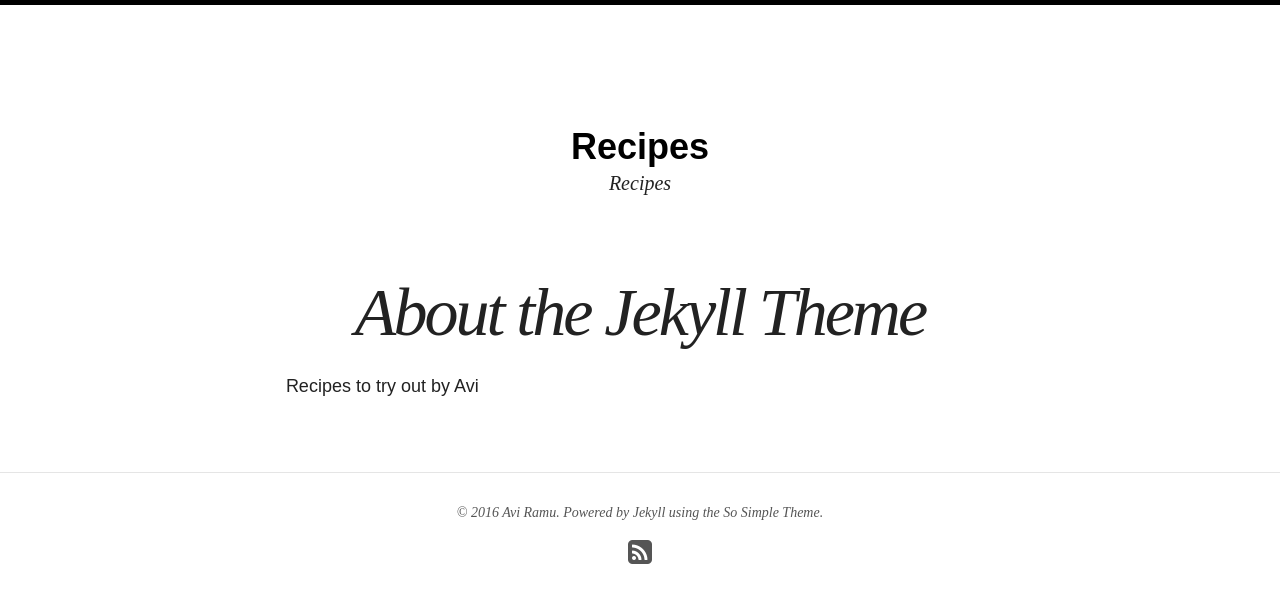
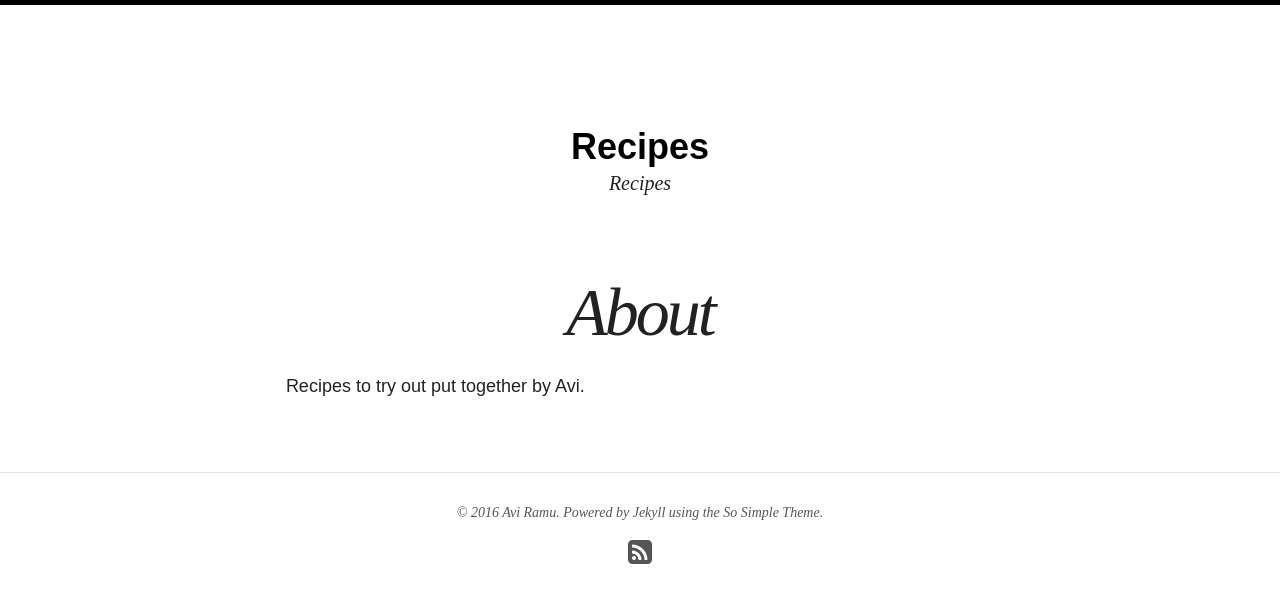
Before and after one commit to gatoravi/recipes, a Jekyll site: the page built from about/index.md, in a window 1280 px wide. Shown: the top 603 px of the page. Built offline with Jekyll 4.4.1, drawn with Linux system fonts in a browser that asks for light colours; nearby versions of some CDN libraries.

Commit message:
Minor fix to about page

```diff
--- a/about/index.md
+++ b/about/index.md
@@ -1,11 +1,11 @@
 ---
 layout: page
-title: About the Jekyll Theme
-excerpt: "So Simple is a responsive Jekyll theme for your words and images."
-modified: 2014-08-08T19:44:38.564948-04:00
+title: About
+excerpt: "Recipes"
+modified: 2016-02-28T19:44:38.564948-04:00
 image:
   feature:
   credit:
   creditlink:
 ---
-Recipes to try out by Avi
+Recipes to try out put together by Avi.
```
